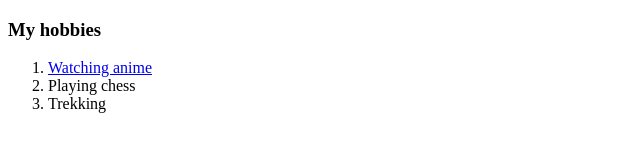
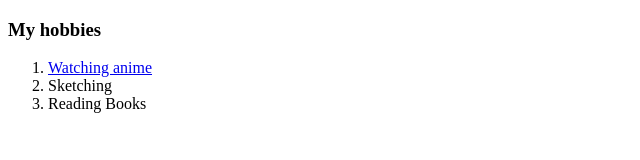
Before and after one commit to aniket-zz/Basic-HTML, a plain HTML site: page hobbies.html in a window 1280 px wide. Shown: the full height of the page, 0-640 px from the left. Drawn offline with Linux system fonts and the light colour scheme.

Commit message:
Update Hobbies

```diff
--- a/hobbies.html
+++ b/hobbies.html
@@ -10,8 +10,8 @@
     <h3>My hobbies</h3>
     <ol>
         <li><a href="https://www.youtube.com/watch?v=X5Ji3GpT-Vw"> Watching anime</a></li>
-        <li>Playing chess</li>
-        <li>Trekking</li>
+        <li>Sketching</li>
+        <li>Reading Books</li>
     </ol>
 </body>
 </html>
```
